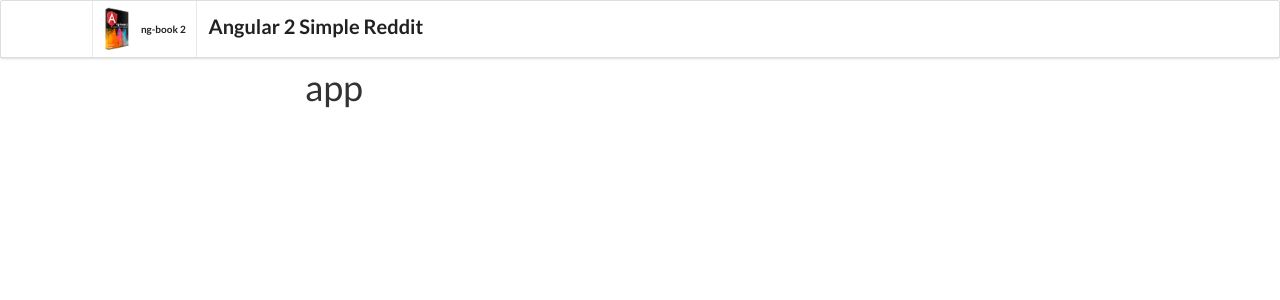
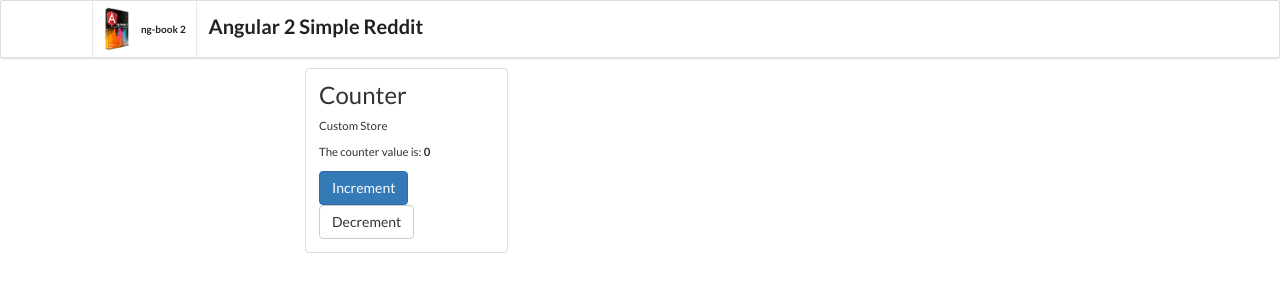
Before and after one commit to onowb/ng-book-4---Revision-62, an Angular app: page / in a window 1280 px wide. Shown: the top 300 px of the page. Built offline with nearby package versions, Linux system fonts and the light colour scheme.

Commit message:
Counter Store Sukses

```diff
--- a/src/app/app.component.html
+++ b/src/app/app.component.html
@@ -1,3 +1,20 @@
-<h1>
-  {{title}}
-</h1>
+<div class="row">
+  <div class="col-sm-6 col-md-4">
+    <div class="thumbnail">
+      <div class="caption">
+        <h3>Counter</h3>
+        <p>Custom Store</p>
+
+        <p>
+          The counter value is:
+          <b>{{counter}}</b>
+        </p>
+
+        <p>
+          <button (click)="increment()" class="btn btn-primary">Increment</button>
+          <button (click)="decrement()" class="btn btn-default">Decrement</button>
+        </p>
+      </div>
+    </div>
+  </div>
+</div>
--- a/src/app/app.component.ts
+++ b/src/app/app.component.ts
@@ -1,4 +1,9 @@
-import { Component } from '@angular/core';
+import {Component, Inject} from '@angular/core';
+import * as Redux from 'redux';
+
+import {AppStore} from './app.store';
+import {AppState} from './app.state';
+import * as CounterActions from './counter.action';
 
 @Component({
   selector: 'app-root',
@@ -6,5 +11,20 @@ import { Component } from '@angular/core';
   styleUrls: ['./app.component.css']
 })
 export class AppComponent {
-  title = 'app';
+  counter: number;
+
+  constructor(@Inject(AppStore) private store: Redux.Store<AppState>) {
+    store.subscribe(() => this.readState());
+    this.readState();
+  }
+  readState() {
+    const state: AppState = this.store.getState() as AppState;
+    this.counter = state.counter;
+  }
+  increment() {
+    this.store.dispatch(CounterActions.increment());
+  }
+  decrement() {
+    this.store.dispatch(CounterActions.decrement());
+  }
 }
--- /dev/null
+++ b/src/app/app.store.ts
@@ -0,0 +1,20 @@
+import {InjectionToken} from '@angular/core';
+import {compose, createStore, Store, StoreEnhancer} from 'redux';
+
+import { AppState } from './app.state';
+import { counterReducer as reducer } from './counter.reducer';
+
+export const AppStore = new InjectionToken('App.store');
+
+const devtools: StoreEnhancer<AppState> =
+  window['devToolsExtension'] ? window['devToolsExtension'] () : f => f;
+
+export function createAppStore(): Store<AppState> {
+  return createStore<AppState>(
+    reducer, compose(devtools)
+  );
+}
+
+export const appStoreProviders = [
+  { provide: AppStore, useFactory: createAppStore}
+];
--- /dev/null
+++ b/src/app/counter.action.ts
@@ -0,0 +1,11 @@
+import {Action, ActionCreator} from 'redux';
+
+export const INCREMENT: string = 'INCREMENT';
+export const increment: ActionCreator<Action> = () => ({
+  type: INCREMENT
+});
+
+export const DECREMENT: string = 'DECREMENT';
+export const decrement: ActionCreator<Action> = () => ({
+  type: DECREMENT
+});
--- /dev/null
+++ b/src/app/counter.reducer.ts
@@ -0,0 +1,20 @@
+/**
+ * Counter Reducer
+ */
+import {AppState} from './app.state';
+import {Action, Reducer} from 'redux';
+import {INCREMENT, DECREMENT} from './counter.action';
+
+const initialState: AppState = { counter: 0 };
+
+// Create our reducer that will handle changes to the state
+export const counterReducer: Reducer<AppState> = (state: AppState = initialState, action: Action): AppState => {
+  switch (action.type) {
+    case INCREMENT:
+      return Object.assign({}, state, { counter: state.counter + 1 });
+    case DECREMENT:
+      return Object.assign({}, state, { counter: state.counter - 1 });
+    default:
+      return state;
+  }
+};
```
Also changed, not shown: src/app/app.module.ts (+8 -2 lines), src/app/app.state.ts (added, +11 -0 lines).
